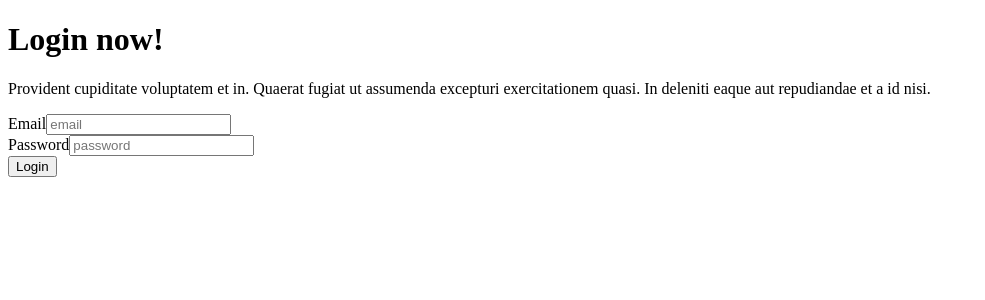
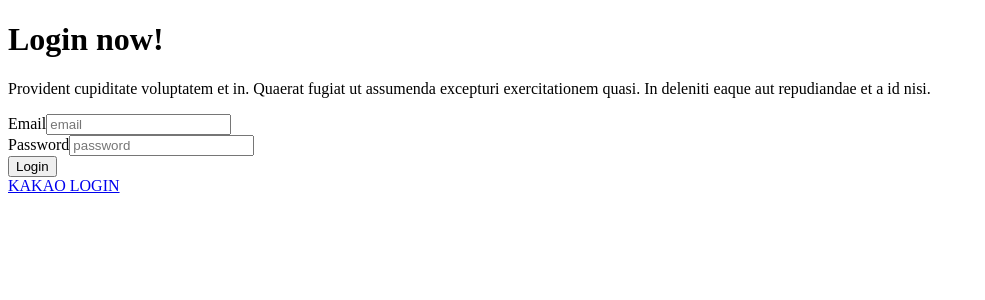
Before and after one commit to CHOHUNE/TOGERUN_FRONT, a React (Create React App) app: page /home in a window 1280 px wide. Shown: the top 300 px of the page, without its empty margins (0-985 px from the left). Built offline with nearby package versions, Linux system fonts and the light colour scheme.

Commit message:
feat : kakao login router, page, component, api 생성

```diff
--- /dev/null
+++ b/src/api/kakaoApi.js
@@ -0,0 +1,15 @@
+
+import React from 'react';
+
+const rest_api_key = '995dc1e3b670dee696867930fef19998'
+const redirect_uri = 'http://localhost:3000/member/kakao'
+const auth_code_path = `http://kauth.kakao.com/oauth/authorize`
+
+
+export const getKakaoLoginLink = () => {
+
+    const kakaoURL = `${auth_code_path}?client_id=${rest_api_key}&redirect_uri=${redirect_uri}&response_type=code`
+
+
+    return kakaoURL;
+};
--- /dev/null
+++ b/src/component/member/KakaoLoginComponent.js
@@ -0,0 +1,19 @@
+import React from 'react';
+import {getKakaoLoginLink} from "../../api/kakaoApi";
+import {Link} from "react-router-dom";
+
+const link = getKakaoLoginLink()
+
+function KakaoLoginComponent(props) {
+    return (
+                <div
+                    className={"form-control mt-6"}>
+                    <Link to={link} className="bg-yellow-400 text-black font-bold py-2 px-4 rounded text-center text-sm">
+                        KAKAO LOGIN
+                    </Link>
+                </div>
+
+    );
+}
+
+export default KakaoLoginComponent;
--- a/src/component/member/LoginComponent.js
+++ b/src/component/member/LoginComponent.js
@@ -2,6 +2,7 @@ import React, {useState} from 'react';
 import {useDispatch} from "react-redux";
 import useCustomLogin from "../../hooks/useCustomLogin";
 import ResultModal from "../common/ResultModal";
+import KakaoLoginComponent from "./KakaoLoginComponent";
 
 const initState = {
     email: '',
@@ -56,7 +57,9 @@ const LoginComponent = () => {
                 <div className="form-control mt-6">
                     <button className="btn btn-primary" onClick={handleClickLogin}>Login</button>
                 </div>
+                <KakaoLoginComponent/>
             </form>
+
         </div>
     );
 };
--- /dev/null
+++ b/src/pages/member/KakaoRedirectPage.js
@@ -0,0 +1,18 @@
+import React from 'react';
+import {useSearchParams} from "react-router-dom";
+
+function KakaoRedirectPage(props) {
+
+    const [searchParams] = useSearchParams();
+
+    const authCode = searchParams.get('code');
+    return (
+        <div>
+            <div>KaKao Login Redirect</div>
+            <div>authCode: {authCode}</div>
+
+        </div>
+    );
+}
+
+export default KakaoRedirectPage;
--- a/src/router/memberRouter.js
+++ b/src/router/memberRouter.js
@@ -5,6 +5,8 @@ const Loading = <div className={"loading loading-spinner loading-lg"}/>
 const Login = lazy(() => import("../pages/member/LoginPage"));
 
 const Logout = lazy(() => import("../pages/member/LogoutPage"));
+
+const KakaoRedirect = lazy(()=> import("../pages/member/KakaoRedirectPage"))
 
 const memberRouter = () => {
 
@@ -14,6 +16,9 @@ const memberRouter = () => {
     }, {
         path: "logout",
         element: <Suspense fallback={Loading}><Logout/></Suspense>
+    },{
+        path: "kakao",
+        element: <Suspense fallback={Loading}><KakaoRedirect/></Suspense>
     }]
 }
 
```
